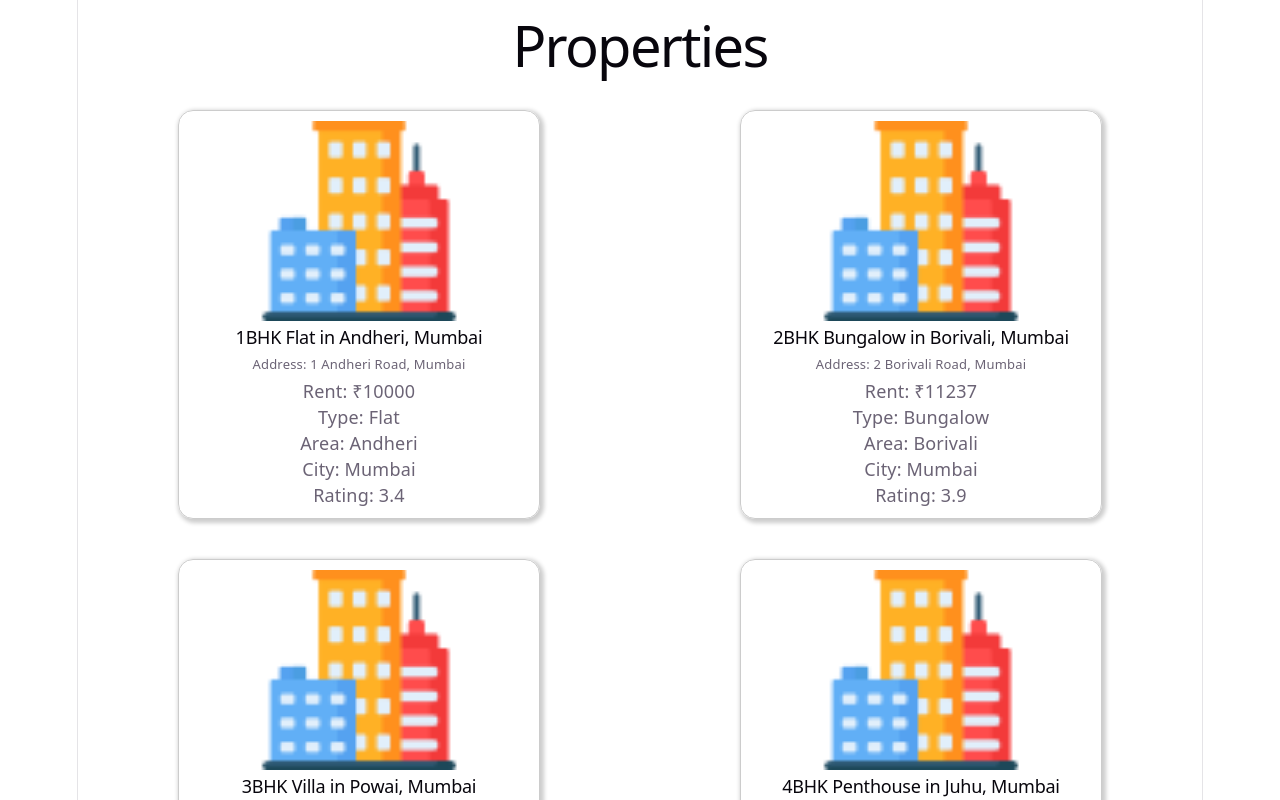
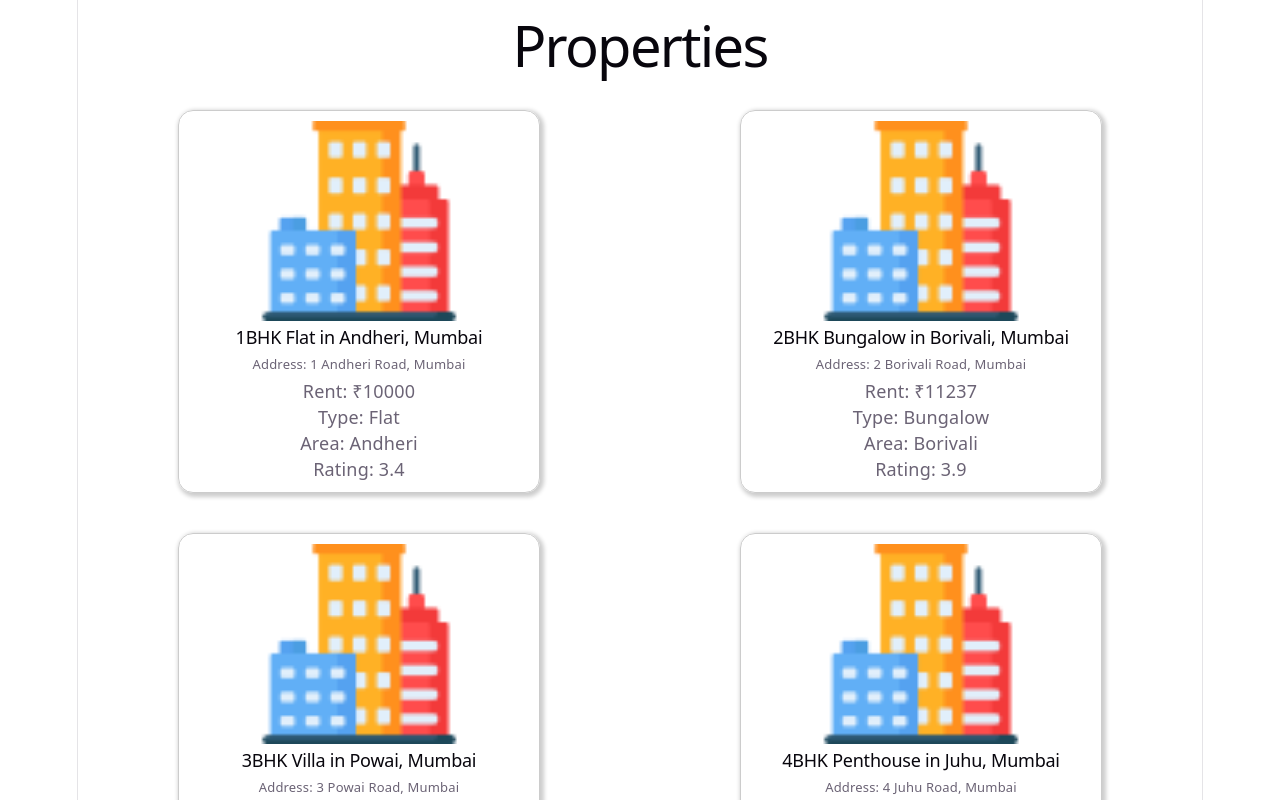
Before and after one commit to sakshi07bhosale/Easy-rent-react-app, a React (Vite) app: page /properties in a window 1280 px wide. Shown: the top 800 px of the page. Built offline with nearby package versions, Linux system fonts and the light colour scheme.

Commit message:
city removed from card

```diff
--- a/src/components/PropertyCard/PropertyCard.jsx
+++ b/src/components/PropertyCard/PropertyCard.jsx
@@ -10,7 +10,6 @@ function PropertyCard({ title, address, city, area, propertyType, rent, rating }
             <p>Rent: ₹{rent}</p>
             <p>Type: {propertyType}</p>
             <p>Area: {area}</p>
-            <p>City: {city}</p>
             <p>Rating: {rating}</p>
         </div>
     );
--- a/src/views/Properties/Properties.jsx
+++ b/src/views/Properties/Properties.jsx
@@ -8,13 +8,12 @@ function Properties() {
             <h1>Properties</h1>
             <div className="properties-container">
                 {PROPERTIES.map((propertyObj) => {
-                    const { id, title, city, area, propertyType, rent, address, rating } = propertyObj;
+                    const { id, title,  area, propertyType, rent, address, rating } = propertyObj;
                     return (
                         <PropertyCard
                             key={id}
                             title={title}
                             address={address}
-                            city={city}
                             area={area}
                             propertyType={propertyType}
                             rent={rent}
```
